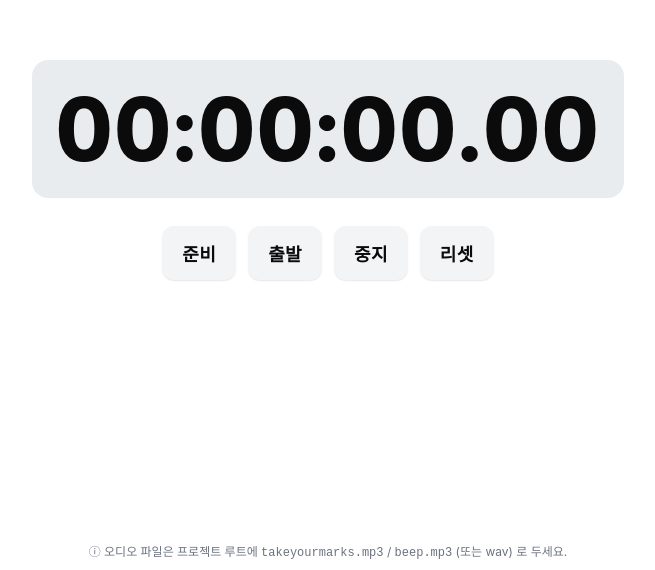
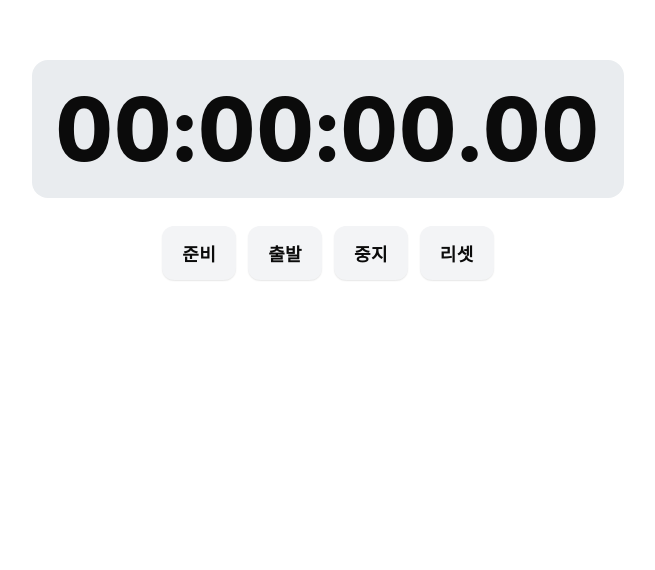
Before and after one commit to jejuchild/start-timer-web, a plain HTML site: page index.html in a window 1280 px wide. Shown: the part 230-800 px from the top of the page, without its empty margins (312-967 px from the left). Drawn offline with Linux system fonts and the light colour scheme.

Commit message:
Update index.html

```diff
--- a/index.html
+++ b/index.html
@@ -150,6 +150,5 @@
   })();
   </script>
 
-  <footer>ⓘ 오디오 파일은 프로젝트 루트에 <code>takeyourmarks.mp3</code> / <code>beep.mp3</code> (또는 wav) 로 두세요.</footer>
 </body>
 </html>
```
